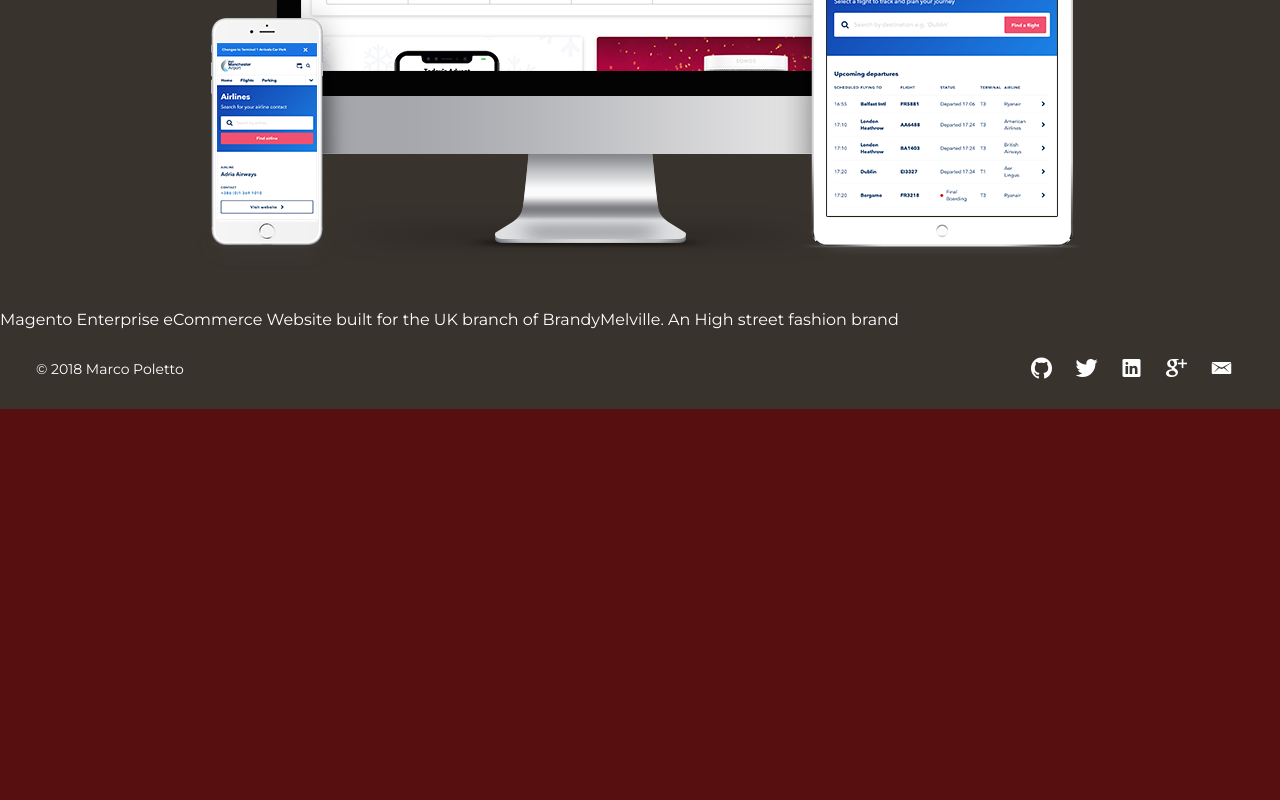
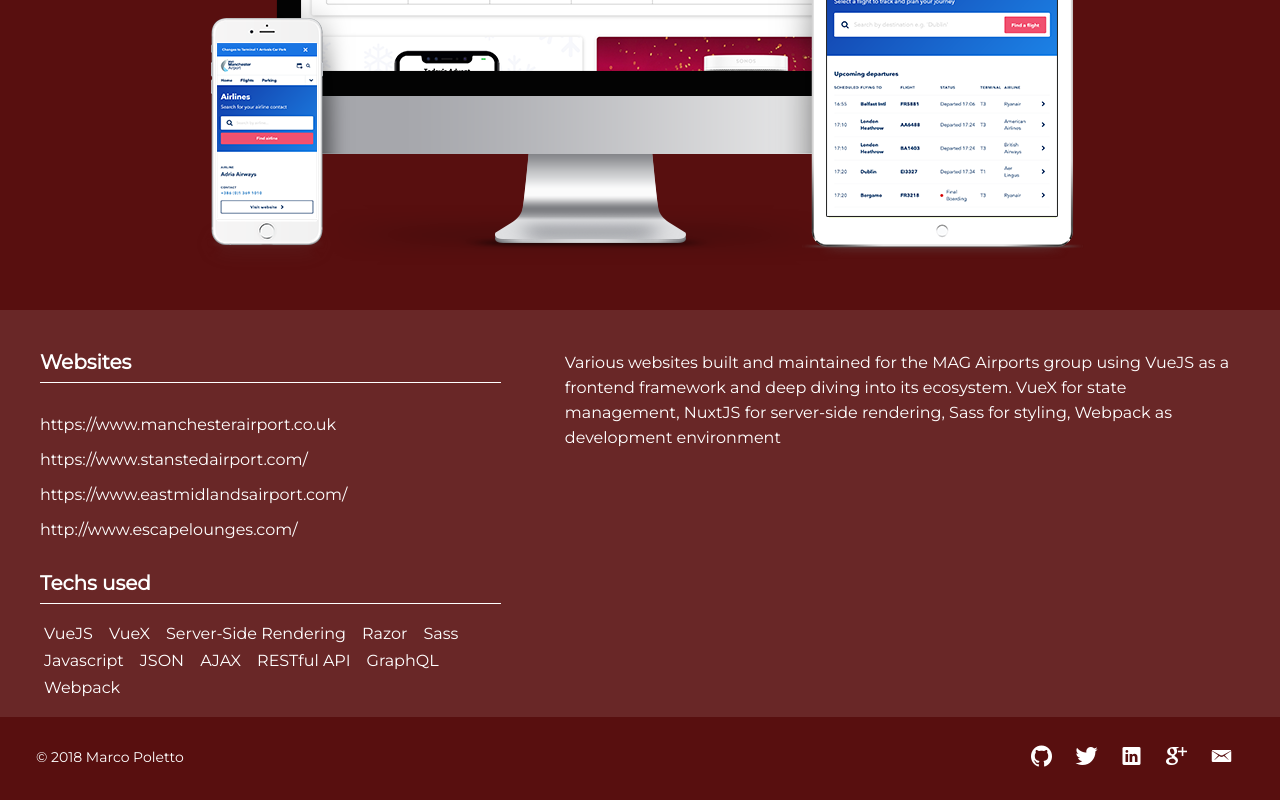
Before and after one commit to polettoweb/gatsbyportfolio, a Gatsby site: page /portfolio/mag in a window 1280 px wide. Shown: the part 570-1370 px from the top of the page. Before the commit the page ends 982 px from the top, so only its background shows below. Built offline with nearby package versions, Linux system fonts and the light colour scheme; Gatsby itself is replaced by a stand-in of ours.

Commit message:
Updated images and portfolioitem

```diff
--- a/src/components/partials/PortfolioItem.js
+++ b/src/components/partials/PortfolioItem.js
@@ -1,25 +1,39 @@
 import React, { Component } from 'react';
+import {Helmet} from 'react-helmet';
+
 class PortfolioItem extends Component {
-    constructor(props) {
-        super(props);
-        // this.image = this.props.image;
-        // this.text = this.props.text;
-        // this.link = this.props.link;
-        this.linkTitle = this.props.linkTitle;
-        // this.linkGit = this.props.linkGit;
-        this.tags = this.props.tags;
-        // this.linkGitTitle = this.props.linkGitTitle;
-    }
-
     render() {
-        // let tags = this.tags.split(",");
         return (
-            <div className="portfolio__brand" >
-                {this.props.brand}
-                <a href={this.link} title={this.linkTitle} target="_blank" rel="noopener noreferrer">
-                    <img src={this.image} alt={this.linkTitle} />
-                </a>
+            <React.Fragment>
+                <Helmet>
+                <body className="alternate" />
+            </Helmet>
+            <div className="portfolio-detail__content">
+                <h1>Manchester Airport Group</h1>
+                <div className="portfolio-detail__image">
+                    <img src={this.props.src} alt={this.props.alt} />
+                </div>
+                <div className="portfolio-detail__description">
+                    <div className="portfolio-detail__websites">
+                        <span>Websites</span>
+                        <ul>
+                            {
+                                this.props.websites.map(item => <li><a href={item.link} title={item.title}>{item.link}</a></li>)
+                            }
+                        </ul>
+                        <span>Techs used</span>
+                        <div className="portfolio-detail__techs-list">
+                            {
+                                this.props.tags.map(item => <p>{item}</p>)
+                            }
+                        </div>
+                    </div>
+                    <div className="portfolio-detail__text">
+                        <p>{this.props.alt}</p>
+                    </div>
+                </div>
             </div>
+            </React.Fragment>
         )
     }
 }
--- a/src/pages/portfolio.js
+++ b/src/pages/portfolio.js
@@ -9,7 +9,7 @@
 import bmusa from '../images/bm-logo.png'
 import stoves from '../images/stoves-logo.png'
 import bbvenezia from '../images/bbvenezia-logo.png'
-import mag from '../images/mag-logo.png'
+import mag from '../images/mag-logo-white.png'
 
 const PortfolioItems = [
     {
--- a/src/pages/portfolio/mag.js
+++ b/src/pages/portfolio/mag.js
@@ -1,22 +1,42 @@
 import React from 'react'
 import Layout from '../../components/layout'
-import { Helmet } from 'react-helmet'
-import mag from '../../images/mag-devices.png'
+import PortfolioItem from '../../components/partials/PortfolioItem'
+import mag from '../../images/mag-devices.png';
 
-const PortfolioItem = {
+const item = {
     path: 'mag',
-    alt:
-        'Magento Enterprise eCommerce Website built for the UK branch of BrandyMelville. An High street fashion brand',
+    websites: [
+        {
+            link:'https://www.manchesterairport.co.uk',
+            title: 'Manchester Airport Official Website'
+        },
+        {
+            link:'https://www.stanstedairport.com/',
+            title: 'Stansted Airport Official Website'
+        },
+        {
+            link: 'https://www.eastmidlandsairport.com/',
+            title: 'East Midlands Official Airport'
+        },
+        {
+            link: 'http://www.escapelounges.com/',
+            title: 'Airports Escape lounges Website'
+        }
+    ],
+    alt:'Various websites built and maintained for the MAG Airports group using VueJS as a frontend framework and deep diving into its ecosystem. VueX for state management, NuxtJS for server-side rendering, Sass for styling, Webpack as development environment',
     src: mag,
     tags: [
-        'Graphic Design',
-        'Full Stack Development',
-        'Magento',
+        'VueJS',
+        'VueX',
+        'Server-Side Rendering',
+        'Razor',
         'Sass',
-        ' Javascript',
+        'Javascript',
         'JSON',
         'AJAX',
         'RESTful API',
+        'GraphQL',
+        'Webpack'
     ],
     link: 'http://www.brandymelville.co.uk',
     linkTitle: 'Brandy Melville UK',
@@ -24,18 +44,7 @@
 
 const Mag = () => (
     <Layout>
-        <Helmet>
-            <body className="alternate" />
-        </Helmet>
-        <div className="portfolio-detail__content">
-            <h1>Manchester Airport Group</h1>
-            <div className="portfolio-detail__image">
-                <img src={mag} alt={PortfolioItem.alt} />
-            </div>
-            <div className="portfolio-detail__description">
-                <p>{PortfolioItem.alt}</p>
-            </div>
-        </div>
+        <PortfolioItem {...item}/>
     </Layout>
 )
 
--- a/src/scss/_common.scss
+++ b/src/scss/_common.scss
@@ -9,7 +9,7 @@
     }
 
     &.alternate {
-        background-color: #39332e;
+        // background-color: #373A47;
     }
 }
 .button {
@@ -55,3 +55,22 @@
     font-weight: 700;
     padding-bottom: 50px;
 }
+
+@mixin underline {
+    &:after {
+        position: absolute;
+        bottom: 0;
+        left: 50%;
+        transform: translateX(-50%);
+        content: '';
+        width: 0;
+        height: 2px;
+        background-color: white;
+        transition: width 0.3s linear;
+    }
+    &:hover {
+        &:after {
+            width: 100%;
+        }
+    }
+}
--- a/src/scss/_portfolio.scss
+++ b/src/scss/_portfolio.scss
@@ -53,5 +53,62 @@
                 margin: 0 auto;
             }
         }
+
+        &__description {
+            display: flex;
+            background-color: rgba(255,255,255,0.1);
+            width: 100%;
+            padding: 24px 24px 0;
+
+            span {
+                display: block;
+                font-size: 20px;
+                font-weight: bold;
+                border-bottom: 1px solid white;
+                padding-bottom: 8px;
+            }
+
+            ul {
+                padding: 24px 0;
+            }
+
+            li {
+                padding: 8px 0;
+
+                a {
+                    text-decoration: none;
+                    color: white;
+                    position: relative;
+                    @include underline;
+                }
+            }
+        }
+
+        &__websites {
+            width: 40%;
+            padding: 16px;
+        }
+
+        &__techs-list {
+            padding-top: 16px;
+            display: flex;
+            flex-wrap: wrap;
+
+            p {
+                padding: 4px 8px 4px 0;
+                margin: 0 4px;
+                position: relative;
+                @include underline;
+            }
+        }
+
+        &__text {
+            width: 60%;
+            padding: 16px 16px 16px 48px;
+
+            p {
+                line-height: 25px;
+            }
+        }
     }
 }
```
Also changed, not shown: src/images/aquapura-logo.png, src/images/bbvenezia-logo.png, src/images/belling-logo.png, src/images/bm-logo.png, src/images/lanterntankard-logo.png, src/images/mag-logo-white.png (added), src/images/mag-logo.png, src/images/mennace-logo.png, src/images/missguided-logo.png, src/images/stoves-logo.png.
